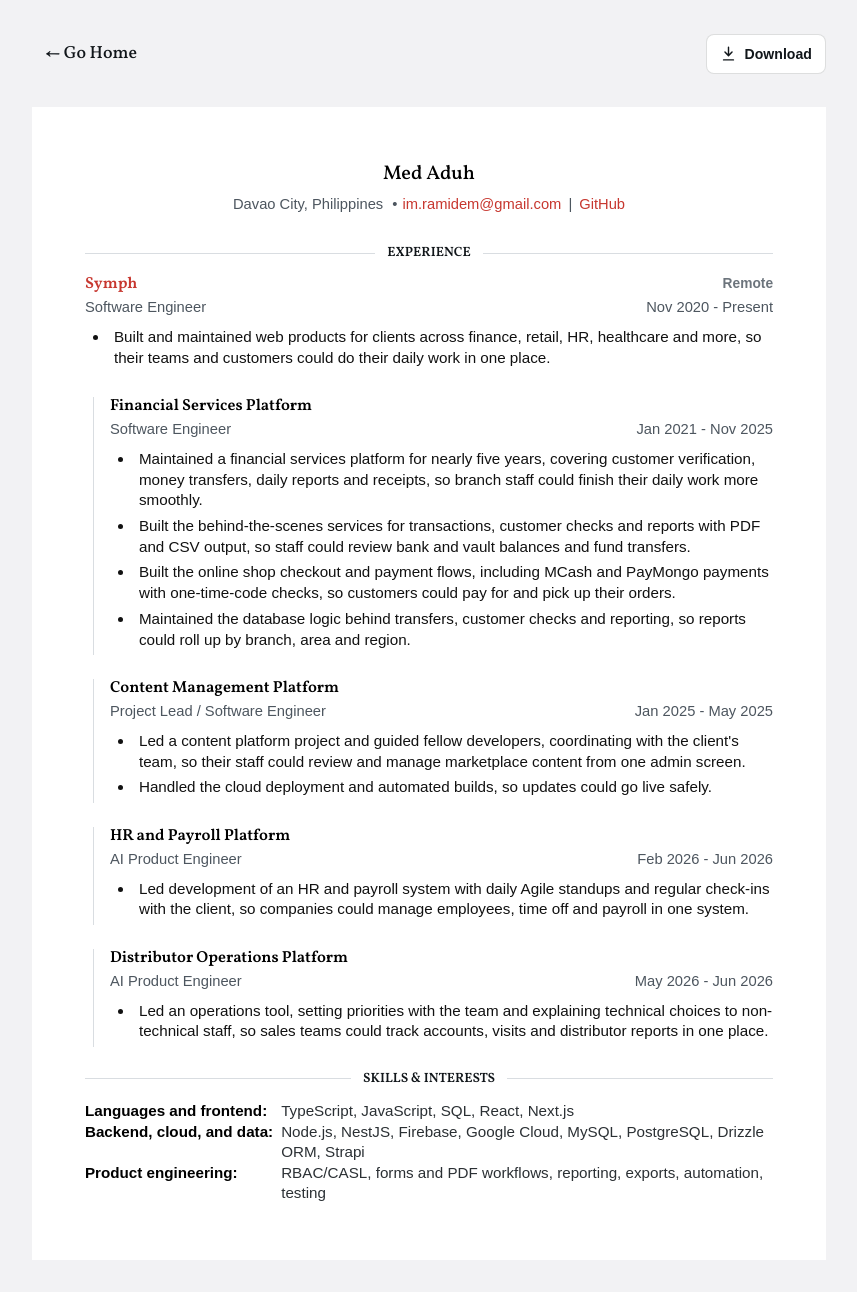
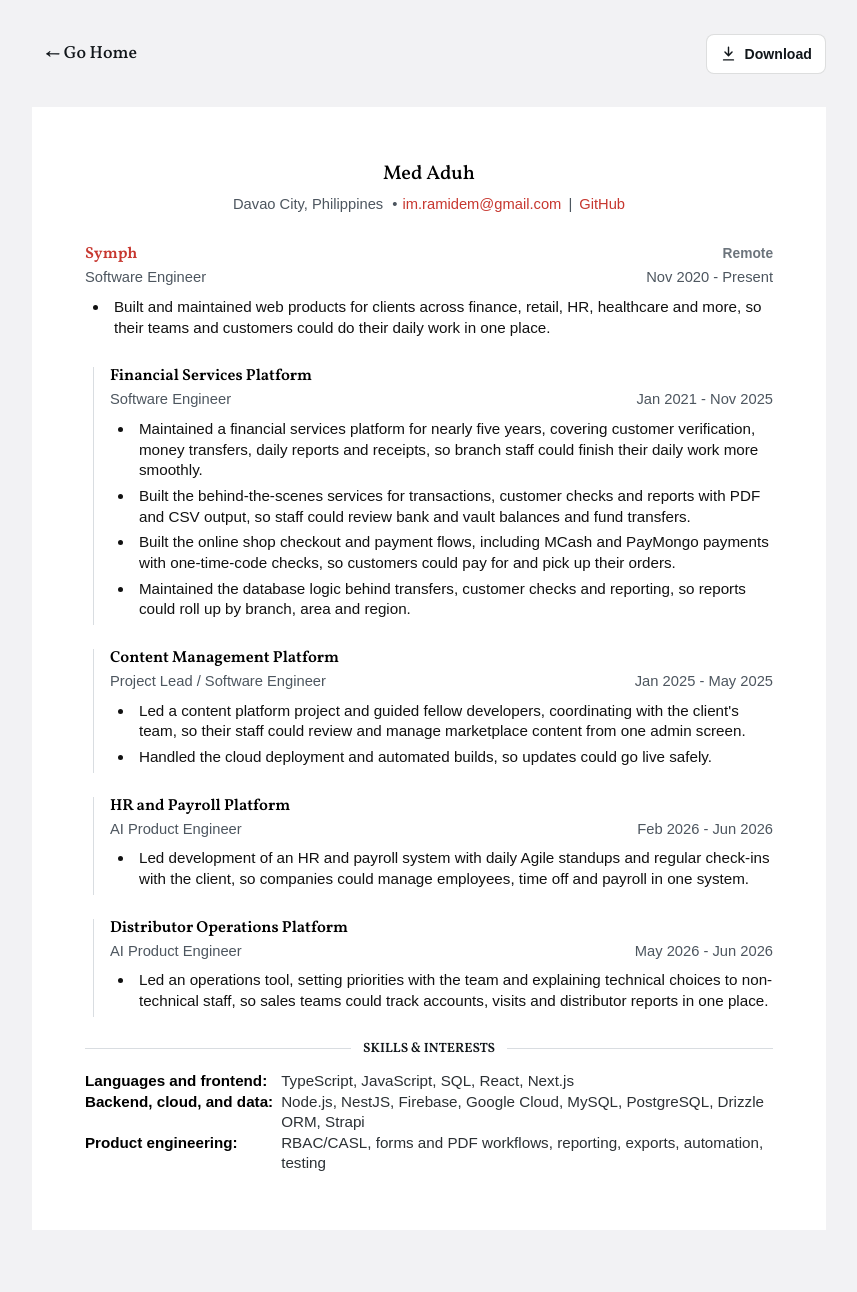
Before and after one commit to ramidem/ramidem.github.io, a Jekyll site: the page resume/index.html, which Jekyll copies as it is, in a window 1280 px wide. Shown: the whole page, without its empty margins (211-1068 px from the left). Built offline with Jekyll 4.4.1, drawn with Linux system fonts in a browser that asks for light colours; after the commit the page ends 1262 px from its top, so only the background shows below that.

Commit message:
feat(resume): remove the Experience heading and regenerate the PDF
Co-Authored-By: Claude Sonnet 5.5 <noreply@anthropic.com>

```diff
--- a/resume/index.html
+++ b/resume/index.html
@@ -41,8 +41,7 @@
         <p class="contact-line" data-contact></p>
       </header>
 
-      <section class="resume-section" aria-labelledby="experience">
-        <h2 id="experience">Experience</h2>
+      <section class="resume-section" aria-label="Experience">
         <div class="entry-list" data-experience></div>
       </section>
 
```
Also changed, not shown: 1 other file.
